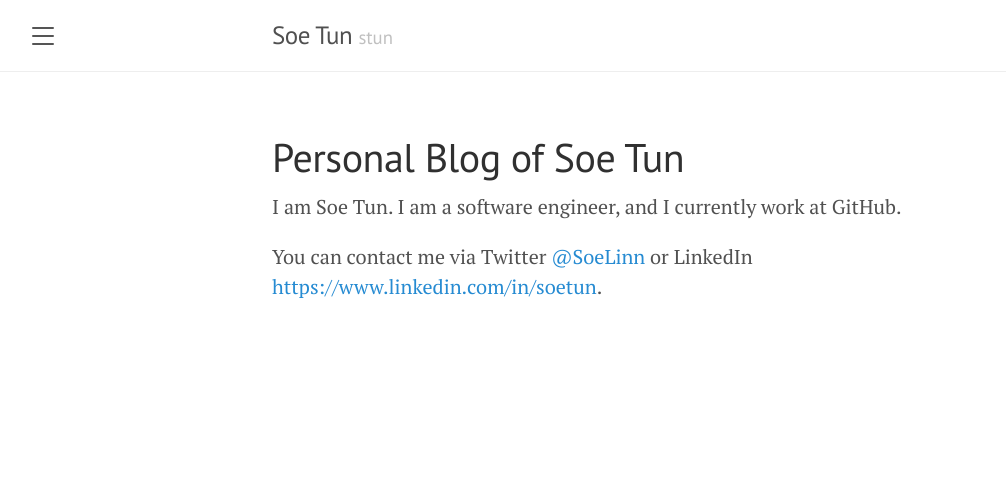
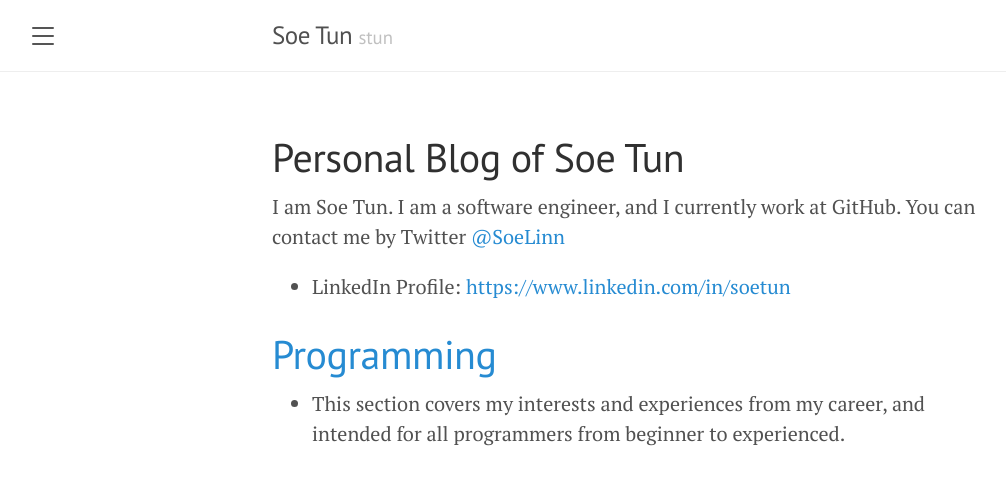
Before and after one commit to soelinn/soelinn.github.io, a Jekyll site: the page built from index.md, in a window 1280 px wide. Shown: the top 485 px of the page, without its empty margins (8-1014 px from the left). Built offline with Jekyll 4.4.1, drawn with Linux system fonts in a browser that asks for light colours; our own code applies the rules of GitHub Pages for plain Markdown files; the list of posts is cut into pages by our own code.

Commit message:
Add link to pl section

```diff
--- a/index.md
+++ b/index.md
@@ -2,6 +2,10 @@
 title: "Personal Blog of Soe Tun"
 ---
 
-I am Soe Tun. I am a software engineer, and I currently work at GitHub.
+I am Soe Tun. I am a software engineer, and I currently work at GitHub. You can contact me by Twitter [@SoeLinn](https://twitter.com/soelinn)
+- LinkedIn Profile: [https://www.linkedin.com/in/soetun](https://www.linkedin.com/in/soetun)
 
-You can contact me via Twitter [@SoeLinn](https://twitter.com/soelinn) or LinkedIn [https://www.linkedin.com/in/soetun](https://www.linkedin.com/in/soetun).
+# [Programming][pl]
+  - This section covers my interests and experiences from my career, and intended for all programmers from beginner to experienced.
+
+[pl]: pl/index.md
```
